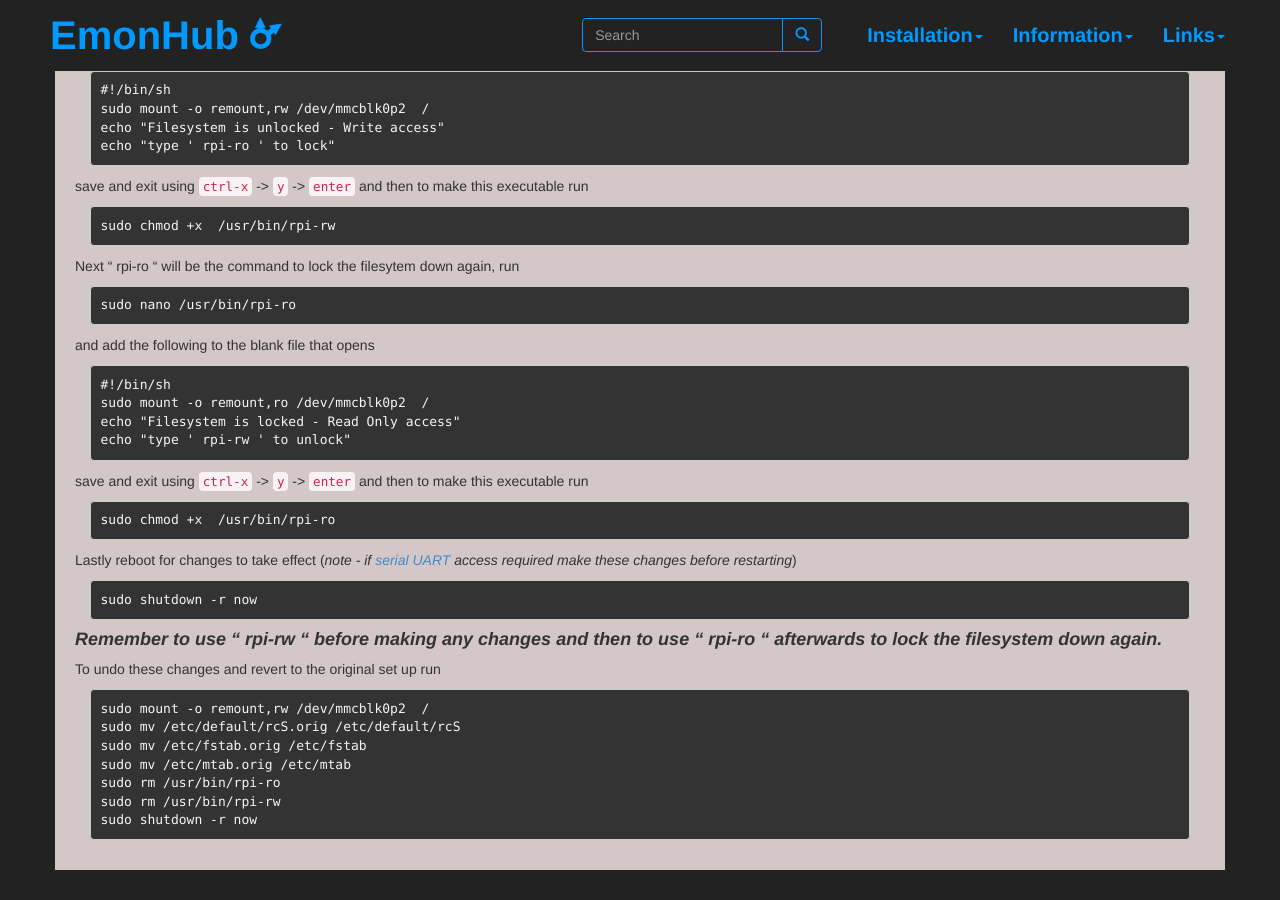
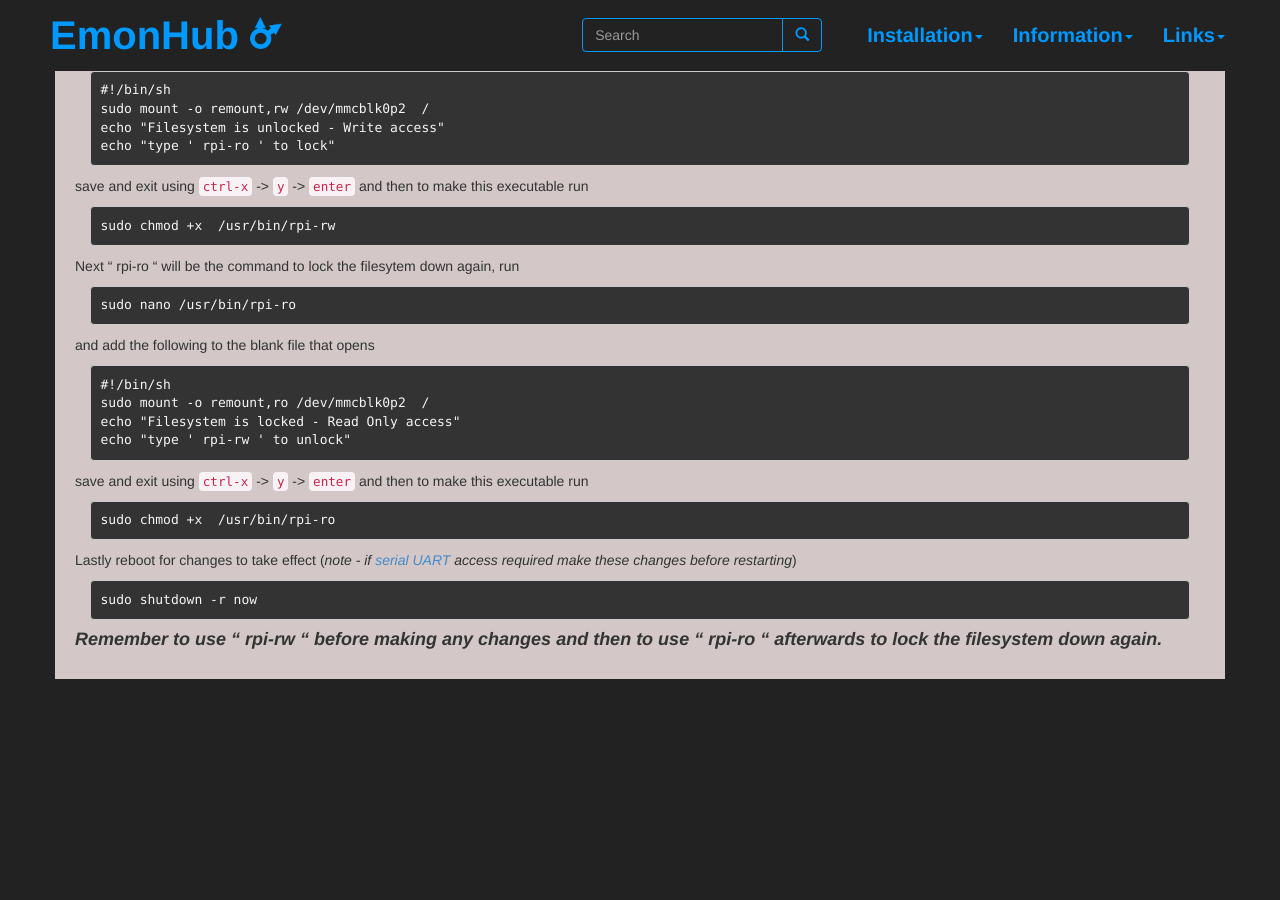
Before and after one commit to otherWIP/otherwip.github.io, a Jekyll site: the page built from documentation/install/raspberrypi/sd-card/index.md, in a window 1280 px wide and 900 px high, scrolled down 655 px. Built offline with Jekyll 4.4.1, drawn with Linux system fonts in a browser that asks for light colours; nearby versions of some CDN libraries; after the commit the page ends 1364 px from its top, so only the background shows below that.

Commit message:
Update index.md

```diff
--- a/documentation/install/raspberrypi/sd-card/index.md
+++ b/documentation/install/raspberrypi/sd-card/index.md
@@ -71,13 +71,3 @@ Lastly reboot for changes to take effect (*note - if  {% include link/int/rpi-ua
     sudo shutdown -r now
 
 ####***Remember to use " rpi-rw " before making any changes and then to use " rpi-ro " afterwards to lock the filesystem down again.***
-
-To undo these changes and revert to the original set up run
-
-    sudo mount -o remount,rw /dev/mmcblk0p2  /
-    sudo mv /etc/default/rcS.orig /etc/default/rcS
-    sudo mv /etc/fstab.orig /etc/fstab
-    sudo mv /etc/mtab.orig /etc/mtab
-    sudo rm /usr/bin/rpi-ro
-    sudo rm /usr/bin/rpi-rw
-    sudo shutdown -r now
```
